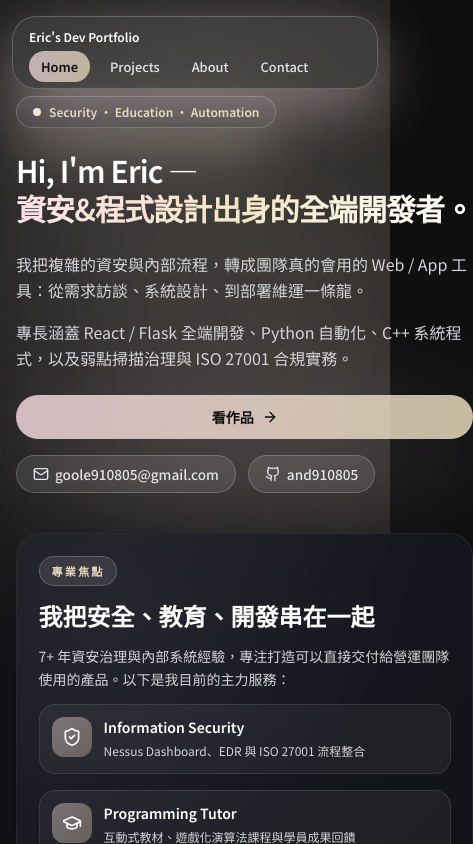
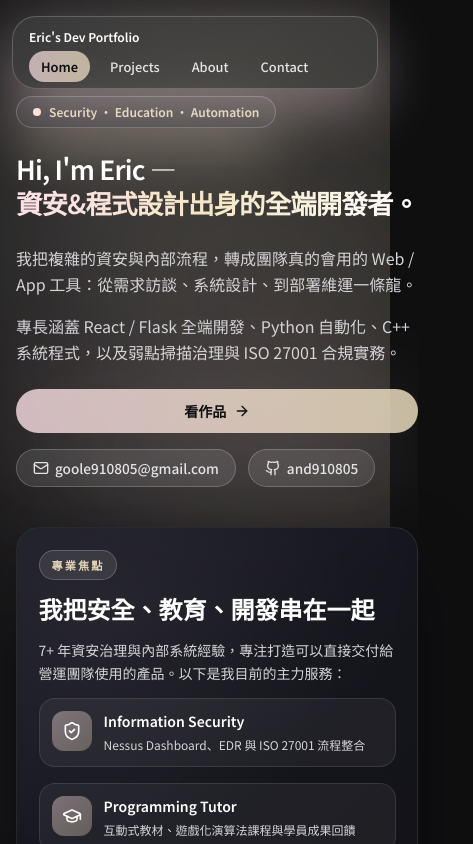
Before and after one commit to and910805/eric-s-dev-site, a React (Vite) app: page / in a window 390 px wide. Shown: the top 844 px of the page, 473 px wide, since content can reach past the window. Built offline with nearby package versions, Linux system fonts and the light colour scheme; the HTML template or start-up script is replaced by a standard one.

Commit message:
Adjust hero mobile typography

```diff
--- a/src/pages/Home.jsx
+++ b/src/pages/Home.jsx
@@ -53,7 +53,7 @@ export default function Home() {
             <span>Security · Education · Automation</span>
           </div>
 
-          <h1 className="text-3xl font-semibold leading-tight tracking-[-0.03em] text-white sm:text-5xl sm:leading-[1.1]">
+          <h1 className="text-[1.65rem] font-semibold leading-[1.3] tracking-[-0.03em] text-white sm:text-5xl sm:leading-[1.1]">
             Hi, I&apos;m Eric —{' '}
             <span className="whitespace-nowrap bg-gradient-to-r from-blush-pink via-soft-gold to-white bg-clip-text text-transparent">
               資安&程式設計出身的全端開發者。
```
